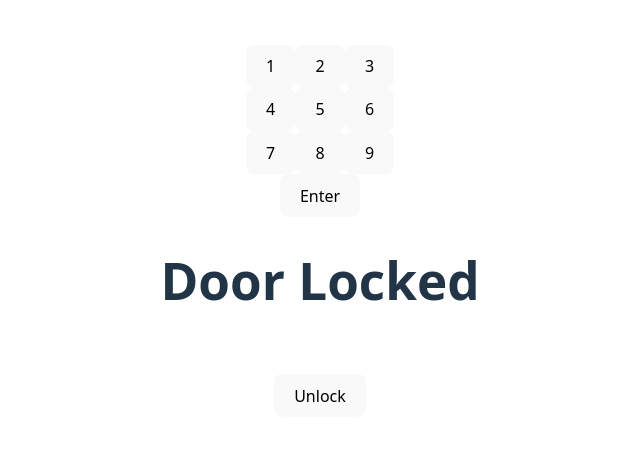
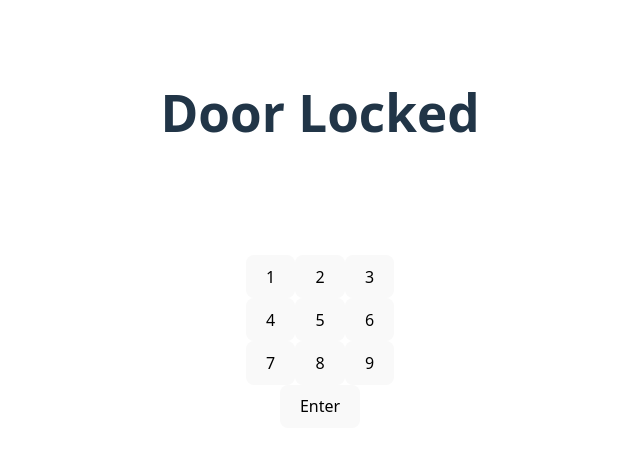
Before and after one commit to RashmikaMadaela/lockerlink_simulator, a React (Vite) app: page / in a window 1280 px wide. Shown: the part 161-612 px from the top of the page, without its empty margins (320-960 px from the left). Built offline with nearby package versions, Linux system fonts and the light colour scheme.

Commit message:
updated lock door button to render conditionally

```diff
--- a/src/App.jsx
+++ b/src/App.jsx
@@ -7,14 +7,12 @@ function App() {
 
   return (
     <>
+      <h1>{lock ? "Door Locked" : "Door Unlocked"}</h1>
+      <div className="card">
+        {!lock && <button onClick={() => setLock((lock) => !lock)}>Lock Door</button>}
+      </div>
       <div>
         <Keypad currentStatus={lock} setCurrentStatus={setLock} />
-      </div>
-      <h1>{lock ? "Door Locked" : "Door Unlocked"}</h1>
-      <div className="card">
-        <button onClick={() => setLock((lock) => !lock)}>
-          {lock ? "Unlock" : "Lock"}
-        </button>
       </div>
     </>
   )
```
